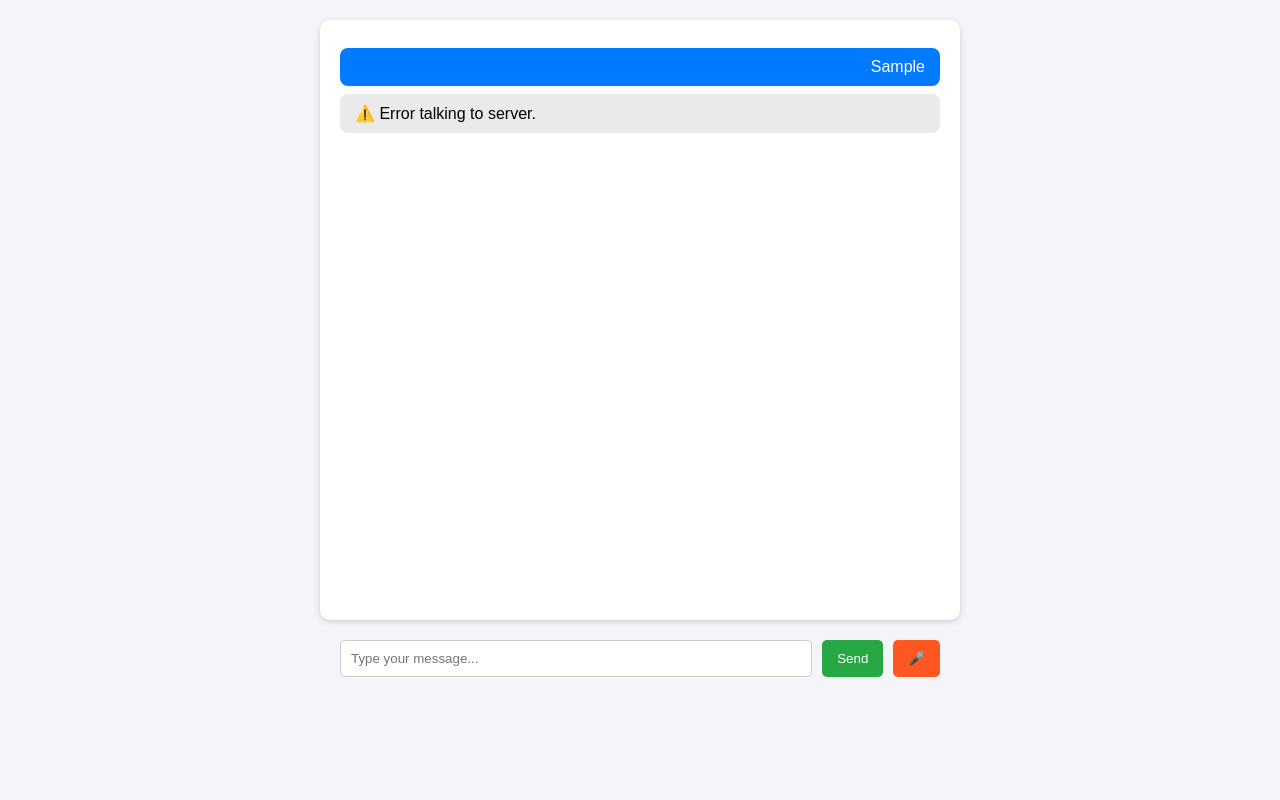
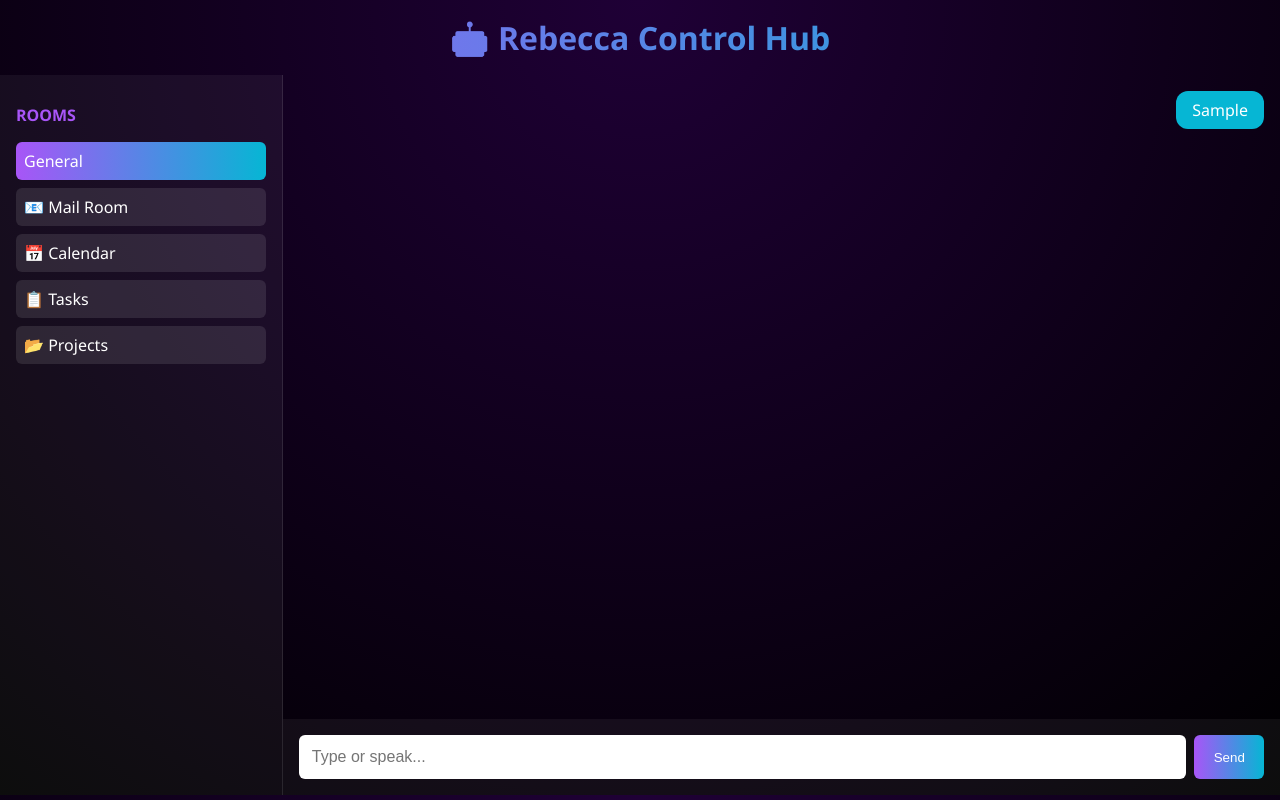
Before and after one commit to iansmith35/rebecca-autonomous, a website: page public/index.html in a window 1280 px wide. Both pictures are taken after typing "Sample" into the empty fields and a click on the button "Send". Drawn offline with Linux system fonts and the light colour scheme; no server answers.

Commit message:
Revamp index.html with new styles and structure

```diff
--- a/public/index.html
+++ b/public/index.html
@@ -1,92 +1,172 @@
 <!DOCTYPE html>
 <html lang="en">
 <head>
-  <meta charset="UTF-8">
+  <meta charset="UTF-8" />
+  <meta name="viewport" content="width=device-width, initial-scale=1.0" />
   <title>Rebecca Mini-App</title>
-  <meta name="viewport" content="width=device-width, initial-scale=1.0">
   <style>
-    body { font-family: Arial, sans-serif; background:#f4f4f9; margin:0; padding:0; }
-    #chat { max-width: 600px; margin:20px auto; background:#fff; border-radius:10px;
-            box-shadow:0 2px 6px rgba(0,0,0,0.15); padding:20px; height:70vh; overflow-y:auto; }
-    .msg { margin:8px 0; padding:10px 15px; border-radius:8px; }
-    .user { background:#007bff; color:#fff; text-align:right; }
-    .ai { background:#eaeaea; color:#000; text-align:left; }
-    #controls { display:flex; justify-content:center; gap:10px; margin:20px auto; max-width:600px; }
-    #input { flex:1; padding:10px; border:1px solid #ccc; border-radius:5px; }
-    button { padding:10px 15px; border:none; border-radius:5px; cursor:pointer; }
-    #send { background:#28a745; color:#fff; }
-    #mic { background:#ff5722; color:#fff; }
+    body {
+      margin: 0;
+      font-family: 'Segoe UI', Roboto, sans-serif;
+      background: radial-gradient(circle at top, #1f0036, #000);
+      color: #fff;
+    }
+    header {
+      text-align: center;
+      padding: 1rem;
+      background: linear-gradient(90deg,#a855f7,#06b6d4);
+      -webkit-background-clip: text;
+      -webkit-text-fill-color: transparent;
+      font-size: 2rem;
+      font-weight: bold;
+    }
+    .app {
+      display: flex;
+      height: 90vh;
+    }
+    nav {
+      width: 250px;
+      background: rgba(255,255,255,0.05);
+      padding: 1rem;
+      overflow-y: auto;
+      border-right: 1px solid rgba(255,255,255,0.1);
+    }
+    nav h2 {
+      font-size: 1rem;
+      margin-bottom: .5rem;
+      text-transform: uppercase;
+      color: #a855f7;
+    }
+    nav ul {
+      list-style: none;
+      padding: 0;
+    }
+    nav li {
+      padding: .5rem;
+      margin-bottom: .5rem;
+      background: rgba(255,255,255,0.1);
+      border-radius: 6px;
+      cursor: pointer;
+      transition: 0.2s;
+    }
+    nav li:hover, nav li.active {
+      background: linear-gradient(90deg,#a855f7,#06b6d4);
+    }
+    main {
+      flex: 1;
+      display: flex;
+      flex-direction: column;
+    }
+    .messages {
+      flex: 1;
+      padding: 1rem;
+      overflow-y: auto;
+    }
+    .msg {
+      margin-bottom: 1rem;
+    }
+    .msg.user { text-align: right; }
+    .msg.user span {
+      background: #06b6d4;
+      padding: .5rem 1rem;
+      border-radius: 12px;
+      display: inline-block;
+    }
+    .msg.ai span {
+      background: #a855f7;
+      padding: .5rem 1rem;
+      border-radius: 12px;
+      display: inline-block;
+    }
+    .input-bar {
+      display: flex;
+      padding: 1rem;
+      background: rgba(255,255,255,0.05);
+    }
+    .input-bar input {
+      flex: 1;
+      padding: .8rem;
+      border: none;
+      border-radius: 6px;
+      font-size: 1rem;
+    }
+    .input-bar button {
+      margin-left: .5rem;
+      padding: .8rem 1.2rem;
+      border: none;
+      border-radius: 6px;
+      background: linear-gradient(90deg,#a855f7,#06b6d4);
+      color: #fff;
+      cursor: pointer;
+    }
   </style>
 </head>
 <body>
-
-  <div id="chat"></div>
-
-  <div id="controls">
-    <input type="text" id="input" placeholder="Type your message...">
-    <button id="send">Send</button>
-    <button id="mic">🎤</button>
+  <header>🤖 Rebecca Control Hub</header>
+  <div class="app">
+    <nav>
+      <h2>Rooms</h2>
+      <ul id="rooms">
+        <li class="active" data-room="general">General</li>
+        <li data-room="mail">📧 Mail Room</li>
+        <li data-room="calendar">📅 Calendar</li>
+        <li data-room="tasks">📋 Tasks</li>
+        <li data-room="projects">📂 Projects</li>
+      </ul>
+    </nav>
+    <main>
+      <div class="messages" id="messages"></div>
+      <div class="input-bar">
+        <input id="input" placeholder="Type or speak..." />
+        <button onclick="sendMessage()">Send</button>
+      </div>
+    </main>
   </div>
 
   <script>
-    const chatBox = document.getElementById('chat');
-    const input = document.getElementById('input');
-    const sendBtn = document.getElementById('send');
-    const micBtn = document.getElementById('mic');
+    let currentRoom = "general";
+    const rooms = document.querySelectorAll("#rooms li");
+    rooms.forEach(li => {
+      li.onclick = () => {
+        rooms.forEach(r => r.classList.remove("active"));
+        li.classList.add("active");
+        currentRoom = li.dataset.room;
+        document.getElementById("messages").innerHTML = "";
+        loadHistory();
+      };
+    });
 
-    function appendMessage(text, sender) {
-      const div = document.createElement('div');
-      div.classList.add('msg', sender);
-      div.textContent = text;
-      chatBox.appendChild(div);
-      chatBox.scrollTop = chatBox.scrollHeight;
+    function appendMessage(sender, text) {
+      const div = document.createElement("div");
+      div.className = "msg " + sender;
+      div.innerHTML = `<span>${text}</span>`;
+      document.getElementById("messages").appendChild(div);
+      document.getElementById("messages").scrollTop =
+        document.getElementById("messages").scrollHeight;
     }
 
     async function sendMessage() {
+      const input = document.getElementById("input");
       const text = input.value.trim();
       if (!text) return;
-      appendMessage(text, 'user');
-      input.value = '';
-      try {
-        const res = await fetch('/chat', {
-          method: 'POST',
-          headers: { 'Content-Type': 'application/json' },
-          body: JSON.stringify({ message: text })
-        });
-        const data = await res.json();
-        appendMessage(data.reply, 'ai');
-        speak(data.reply);
-      } catch (err) {
-        appendMessage('⚠️ Error talking to server.', 'ai');
-      }
+      appendMessage("user", text);
+      input.value = "";
+      const res = await fetch("/message", {
+        method: "POST",
+        headers: { "Content-Type": "application/json" },
+        body: JSON.stringify({ room: currentRoom, text })
+      });
+      const data = await res.json();
+      appendMessage("ai", data.reply);
     }
 
-    sendBtn.addEventListener('click', sendMessage);
-    input.addEventListener('keypress', e => { if (e.key === 'Enter') sendMessage(); });
-
-    // Speech synthesis (UK female voice if available)
-    function speak(text) {
-      const utterance = new SpeechSynthesisUtterance(text);
-      const voices = speechSynthesis.getVoices();
-      const ukFemale = voices.find(v => v.lang === 'en-GB' && v.name.toLowerCase().includes('female'));
-      if (ukFemale) utterance.voice = ukFemale;
-      speechSynthesis.speak(utterance);
+    async function loadHistory() {
+      const res = await fetch(`/history?room=${currentRoom}`);
+      const data = await res.json();
+      data.forEach(msg => appendMessage(msg.sender, msg.text));
     }
 
-    // Speech recognition
-    micBtn.addEventListener('click', () => {
-      const SpeechRecognition = window.SpeechRecognition || window.webkitSpeechRecognition;
-      if (!SpeechRecognition) return alert("Speech recognition not supported.");
-      const recognition = new SpeechRecognition();
-      recognition.lang = "en-GB";
-      recognition.start();
-      recognition.onresult = (e) => {
-        const transcript = e.results[0][0].transcript;
-        input.value = transcript;
-        sendMessage();
-      };
-    });
+    loadHistory();
   </script>
-
 </body>
 </html>
```
